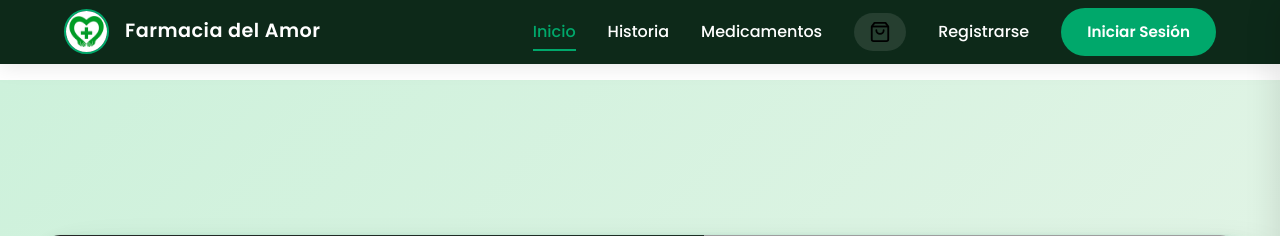
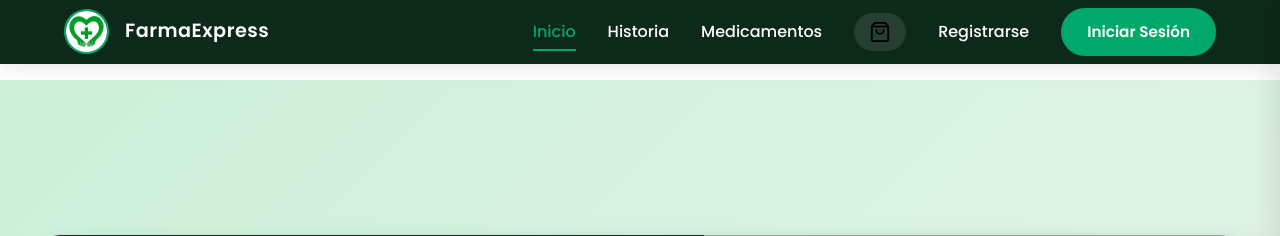
Before and after one commit to silvana19/Proyecto-Final-Billy-G3, a PHP site: page / in a window 1280 px wide. Shown: the top 236 px of the page. Run offline with PHP 8.4, Linux system fonts and the light colour scheme; data that the repository does not hold is empty; grey boxes are pictures that could not be loaded.

Commit message:
cambio en el config(conexion) de la base de datos

```diff
--- a/config/db.php
+++ b/config/db.php
@@ -1,7 +1,7 @@
 <?php
 $host = 'localhost';
 $user = 'root';
-$password = '';
+$password = '1243';
 $database = 'farmacia_db';
 
 $conn = new mysqli($host, $user, $password, $database);
--- a/index.php
+++ b/index.php
@@ -1,6 +1,6 @@
 <?php
 session_start();
-// Inicializar carrito en sesión si no existe
+
 if (!isset($_SESSION['cart'])) {
     $_SESSION['cart'] = [];
 }
@@ -11,21 +11,16 @@ $cartCount = array_sum(array_column($_SESSION['cart'], 'quantity'));
 <head>
   <meta charset="UTF-8" />
   <meta name="viewport" content="width=device-width, initial-scale=1.0" />
-  <title>Farmacia del Amor</title>
+  <title>FarmaExpress</title>
   <link rel="shortcut icon" href="assets/img/logo.webp" type="image/x-icon">
   <link rel="stylesheet" href="style.css" />
   <link href="https://fonts.googleapis.com/css2?family=Poppins:wght@300;400;500;600;700&display=swap" rel="stylesheet">
 </head>
 <body>
 
-<!-- ═══════════════════════════════════════════
-     TOAST CONTAINER
-═══════════════════════════════════════════ -->
+
 <div id="toast-container" class="toast-container"></div>
 
-<!-- ═══════════════════════════════════════════
-     CART SIDEBAR
-═══════════════════════════════════════════ -->
 <div id="cart-overlay" onclick="closeCartSidebar()"></div>
 <div id="cart-sidebar" class="cart-sidebar">
   <div class="cart-header">
@@ -62,16 +57,14 @@ $cartCount = array_sum(array_column($_SESSION['cart'], 'quantity'));
   </div>
 </div>
 
-<!-- ═══════════════════════════════════════════
-     CHECKOUT MODAL — 3 PASOS
-═══════════════════════════════════════════ -->
+
 <div id="checkout-overlay-modal" class="checkout-overlay-modal" onclick="closeCheckout()"></div>
 <div id="checkout-modal" class="checkout-modal">
   <button class="checkout-modal-close" onclick="closeCheckout()">
     <svg width="20" height="20" viewBox="0 0 24 24" fill="none"><path d="M18 6L6 18M6 6l12 12" stroke="currentColor" stroke-width="2.5" stroke-linecap="round"/></svg>
   </button>
 
-  <!-- Barra de pasos -->
+
   <div class="steps-bar">
     <div class="step active" id="step-ind-1"><div class="step-circle">1</div><span>Envío</span></div>
     <div class="step-line"></div>
@@ -80,7 +73,7 @@ $cartCount = array_sum(array_column($_SESSION['cart'], 'quantity'));
     <div class="step" id="step-ind-3"><div class="step-circle">3</div><span>Confirmar</span></div>
   </div>
 
-  <!-- ── PASO 1: Envío ── -->
+
   <div id="checkout-step-1" class="checkout-step">
     <h3 class="step-title">Información de Envío</h3>
 
@@ -103,7 +96,7 @@ $cartCount = array_sum(array_column($_SESSION['cart'], 'quantity'));
       </label>
     </div>
 
-    <!-- Formulario domicilio -->
+
     <div id="form-home" class="form-grid">
       <div class="form-group span-2"><label>Nombre completo *</label><input type="text" id="sh-name" placeholder="Juan Pérez"></div>
       <div class="form-group"><label>Teléfono *</label><input type="tel" id="sh-phone" placeholder="+1 (809) 000-0000"></div>
@@ -121,12 +114,12 @@ $cartCount = array_sum(array_column($_SESSION['cart'], 'quantity'));
       <div class="form-group span-2"><label>Referencia / Instrucciones</label><input type="text" id="sh-notes" placeholder="Color de puerta, punto de referencia..."></div>
     </div>
 
-    <!-- Formulario pickup -->
+
     <div id="form-pickup" style="display:none;">
       <div class="pickup-info-box">
         <svg width="22" height="22" viewBox="0 0 24 24" fill="none"><path d="M21 10c0 7-9 13-9 13s-9-6-9-13a9 9 0 0118 0z" stroke="#00a86b" stroke-width="2"/><circle cx="12" cy="10" r="3" stroke="#00a86b" stroke-width="2"/></svg>
         <div>
-          <strong>Farmacia del Amor — Sucursal Principal</strong>
+          <strong>FarmaExpress — Sucursal Principal</strong>
           <p>Av. Principal #123, Santiago, RD</p>
           <p class="store-hours">Lun–Vie: 8am–8pm · Sáb–Dom: 9am–6pm</p>
         </div>
@@ -146,7 +139,6 @@ $cartCount = array_sum(array_column($_SESSION['cart'], 'quantity'));
     </div>
   </div>
 
-  <!-- ── PASO 2: Pago ── -->
   <div id="checkout-step-2" class="checkout-step" style="display:none;">
     <h3 class="step-title">Método de Pago</h3>
 
@@ -177,7 +169,7 @@ $cartCount = array_sum(array_column($_SESSION['cart'], 'quantity'));
       </label>
     </div>
 
-    <!-- Tarjeta -->
+
     <div id="form-card" class="pay-detail">
       <div class="form-grid">
         <div class="form-group span-2">
@@ -198,14 +190,14 @@ $cartCount = array_sum(array_column($_SESSION['cart'], 'quantity'));
       </div>
     </div>
 
-    <!-- Transferencia -->
+
     <div id="form-transfer" class="pay-detail" style="display:none;">
       <div class="bank-box">
         <h4>Datos bancarios</h4>
         <div class="bank-row"><span>Banco</span><strong>Banco Popular Dominicano</strong></div>
         <div class="bank-row"><span>Cuenta</span><strong>123-456789-0</strong></div>
         <div class="bank-row"><span>Tipo</span><strong>Cuenta Corriente</strong></div>
-        <div class="bank-row"><span>Titular</span><strong>Farmacia del Amor S.R.L.</strong></div>
+        <div class="bank-row"><span>Titular</span><strong>FarmaExpress S.R.L.</strong></div>
         <div class="bank-row"><span>RNC</span><strong>1-00-12345-6</strong></div>
       </div>
       <div class="form-group span-2" style="margin-top:1rem;">
@@ -301,7 +293,7 @@ $cartCount = array_sum(array_column($_SESSION['cart'], 'quantity'));
   <div class="header-container">
     <div class="logo-container">
       <img class="logo" src="assets/img/logo.webp" alt="Logo Farmacia" />
-      <span class="brand-name">Farmacia del Amor</span>
+      <span class="brand-name">FarmaExpress</span>
     </div>
 
     <nav>
@@ -358,7 +350,7 @@ $cartCount = array_sum(array_column($_SESSION['cart'], 'quantity'));
       <h2>¡Bienvenido, <?= htmlspecialchars($_SESSION['nombre']) ?>!</h2>
     </div>
     <div class="modal-body">
-      <p>Nos alegra verte de nuevo en <strong>Farmacia del Amor</strong></p>
+      <p>Nos alegra verte de nuevo en <strong>FarmaExpress</strong></p>
       <div class="welcome-stats">
         <div class="stat-item"><span class="stat-icon">⭐</span><span class="stat-text">Cliente desde 2024</span></div>
         <div class="stat-item"><span class="stat-icon">🛒</span><span class="stat-text">Carrito listo para usar</span></div>
@@ -428,7 +420,7 @@ endif;
     <div class="footer-column"><h3>Tiendas</h3><a href="#">Localizador</a><a href="#">Nuevos Productos</a><a href="#">Promociones</a></div>
     <div class="footer-column"><h3>Conéctate</h3><div class="social"><a href="#">Facebook</a><a href="#">Instagram</a><a href="#">YouTube</a><a href="#">TikTok</a></div></div>
   </div>
-  <div class="footer-bottom"><p>© 2025 Farmacia del Amor — Cuidando de tu salud con amor y dedicación</p></div>
+  <div class="footer-bottom"><p>© 2025 FarmaExpress — Cuidando de tu salud con amor y dedicación</p></div>
 </footer>
 
 <!-- ═══════════════════════════════════════════
```
Also changed, not shown: assets/img/Silvana.jpeg (deleted), assets/img/estelvin.webp (deleted), assets/img/hola.jpg (deleted), assets/img/holfrandy.jpg (deleted), assets/img/joshua.jpeg (deleted).
